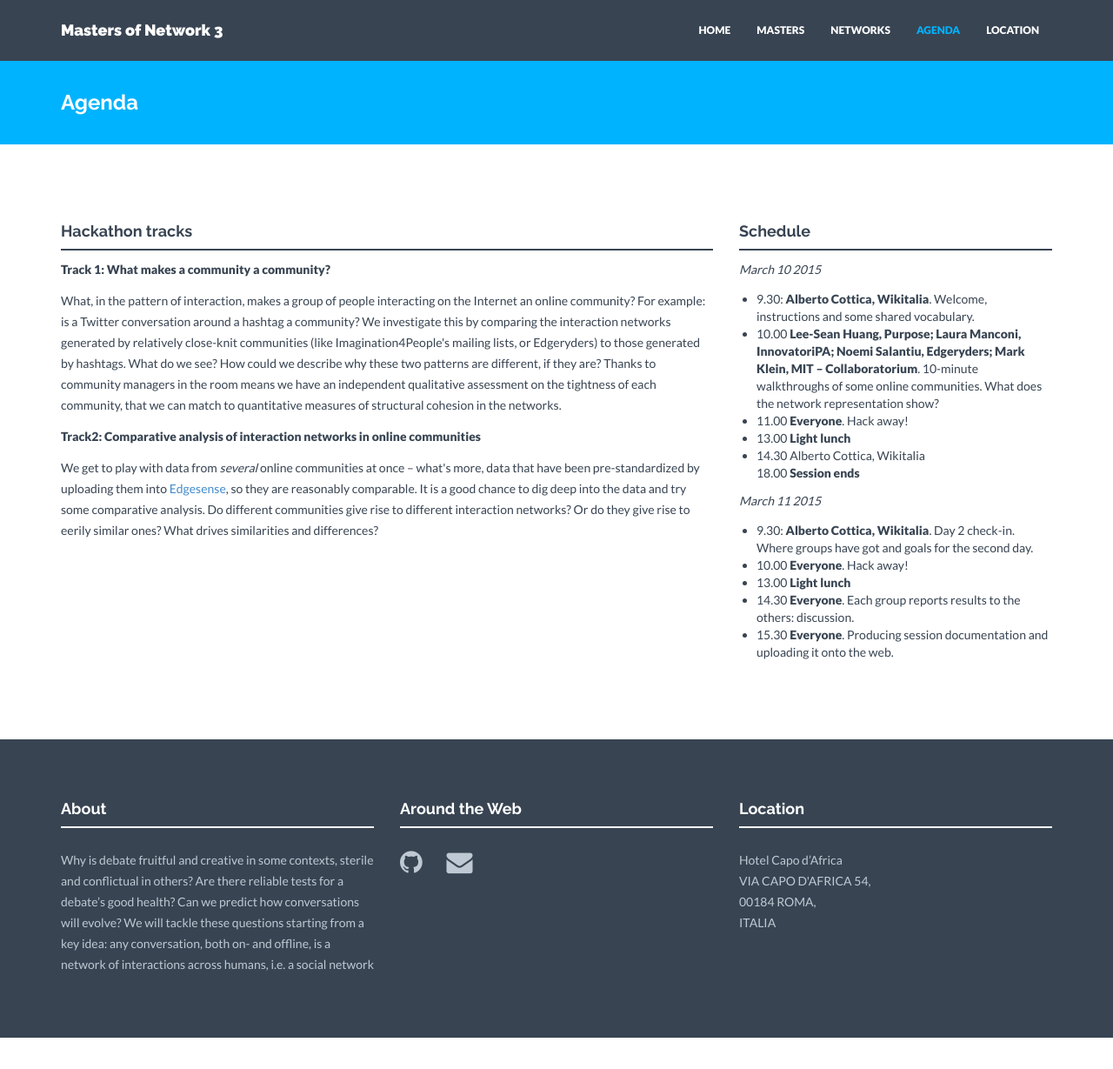
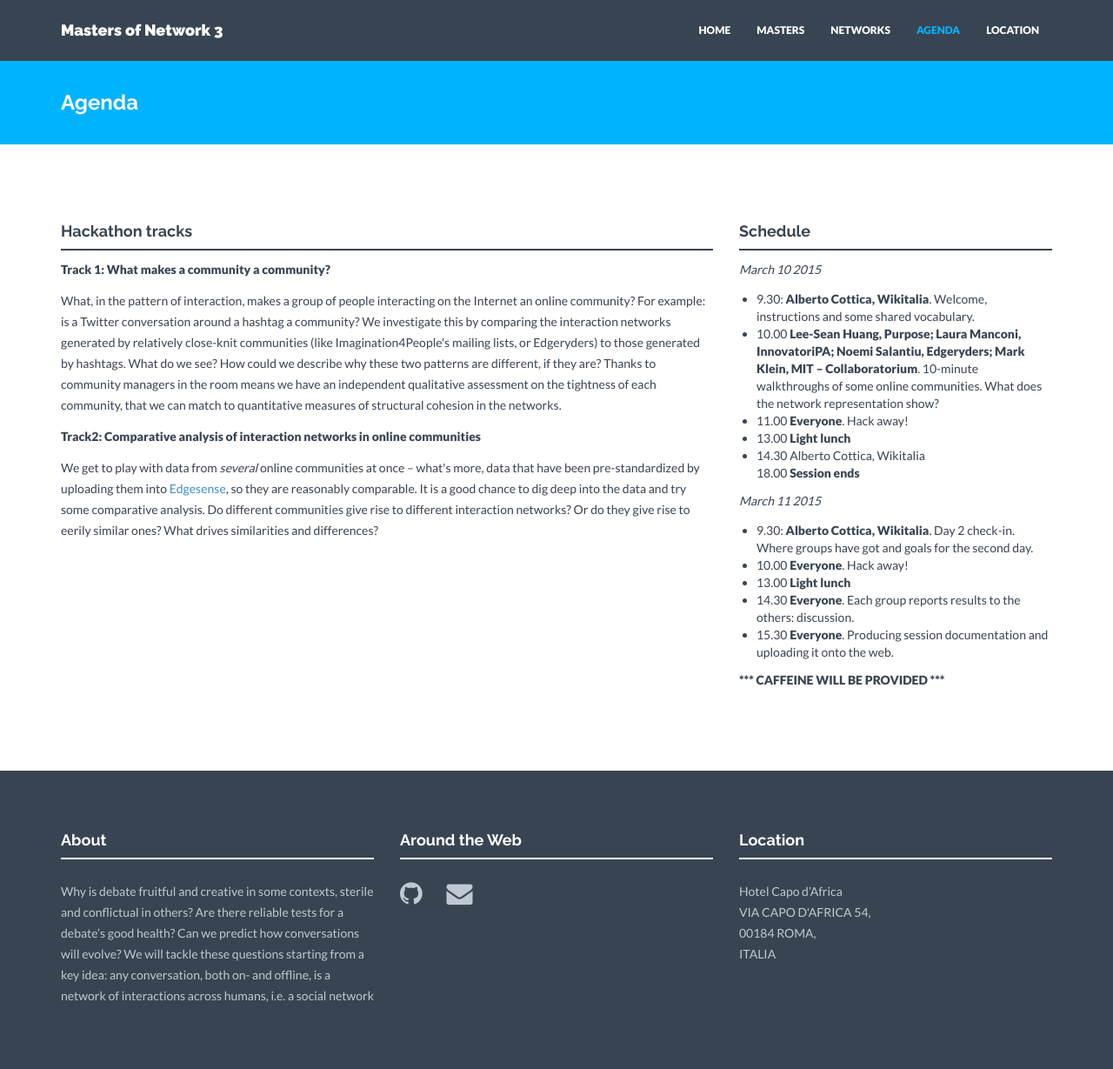
Before and after one commit to Wikitalia/MoN3, a Jekyll site: the page built from schedule.html, in a window 1280 px wide and 1229 px high. Shown: the whole window at 87% size. Built offline with Jekyll 4.4.1, drawn with Linux system fonts in a browser that asks for light colours; nearby versions of some CDN libraries.

Commit message:
Tweak to the program

```diff
--- a/schedule.html
+++ b/schedule.html
@@ -54,6 +54,8 @@ permalink: /agenda/
 	<li>15.30 <strong>Everyone</strong>. Producing session documentation and uploading it onto the web.
 	</li>
 </ul>
+
+<p><strong>*** CAFFEINE WILL BE PROVIDED ***</strong></p>
         </div>
     </div><! --/row -->
 </div><! --/container -->
```
